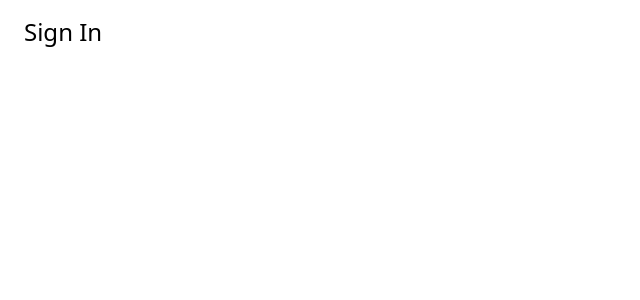
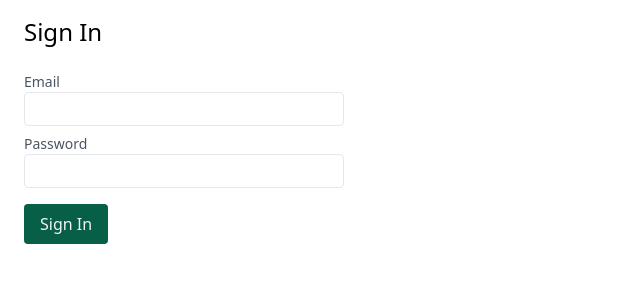
Before and after one commit to nonbeing/next-shop, a Next.js app: page /sign-in in a window 1280 px wide. Shown: the top 300 px of the page, without its empty margins (0-640 px from the left). Built offline with nearby package versions, Linux system fonts and the light colour scheme.

Commit message:
Sign In Form

```diff
--- /dev/null
+++ b/components/Button.tsx
@@ -0,0 +1,17 @@
+import React, { ButtonHTMLAttributes } from 'react';
+
+interface ButtonProps extends ButtonHTMLAttributes<HTMLButtonElement> {
+  // no custom props
+}
+
+const Button: React.FC<ButtonProps> = ({ children, ...props }) => {
+  return (
+    <button {...props}
+      className="bg-green-800 text-gray-100 rounded px-4 py-2 my-2
+        hover:bg-green-700">
+      {children}
+    </button>
+  )
+};
+
+export default Button;
--- /dev/null
+++ b/components/Field.tsx
@@ -0,0 +1,18 @@
+import React from 'react';
+
+interface FieldProps {
+  label: string;
+}
+
+const Field: React.FC<FieldProps> = ({ label, children }) => {
+  return (
+    <label className="block my-2">
+      <span className="block text-sm text-gray-600">
+        {label}
+      </span>
+      {children}
+    </label>
+  );
+};
+
+export default Field;
--- /dev/null
+++ b/components/Input.tsx
@@ -0,0 +1,15 @@
+import React, { InputHTMLAttributes } from 'react';
+
+interface InputProps extends InputHTMLAttributes<HTMLInputElement> {
+  // no custom props
+}
+
+const Input: React.FC<InputProps> = (props) => {
+  return (
+    <input {...props}
+      className="border rounded px-3 py-1 w-80"
+    />
+  );
+}
+
+export default Input;
--- a/pages/sign-in.tsx
+++ b/pages/sign-in.tsx
@@ -1,10 +1,23 @@
 import React from 'react';
+import Button from '../components/Button';
+import Field from '../components/Field';
+import Input from '../components/Input';
 import Page from '../components/Page';
 
 const SignInPage: React.FC = () => {
   return (
     <Page title="Sign In">
-
+      <form>
+        <Field label="Email">
+          <Input type="email" />
+        </Field>
+        <Field label="Password">
+          <Input type="password" />
+        </Field>
+        <Button type="submit">
+          Sign In
+        </Button>
+      </form>
     </Page>
   );
 };
```
